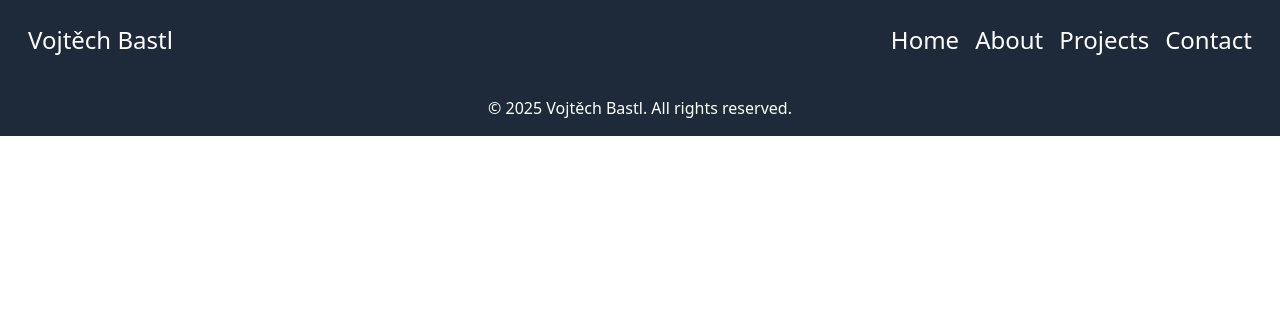
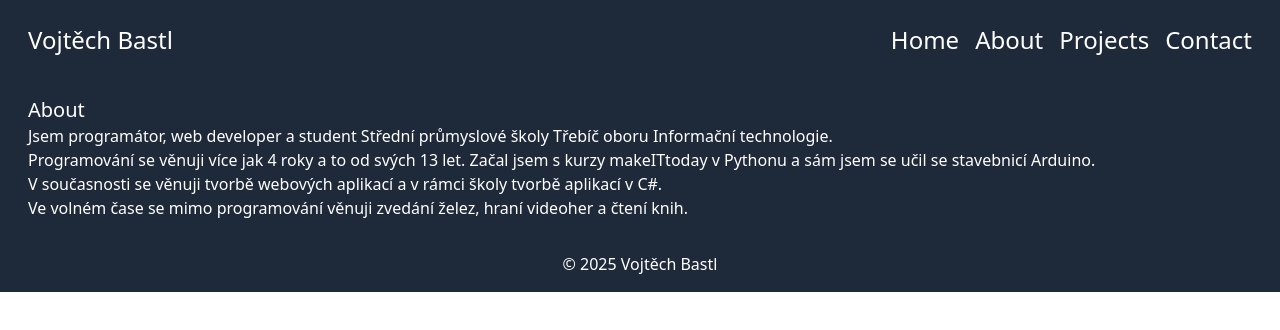
Before and after one commit to V0jta1234/portfolioPage, a React (Vite) app: page / in a window 1280 px wide. Shown: the top 330 px of the page. Built offline with nearby package versions, Linux system fonts and the light colour scheme.

Commit message:
footer + about page

```diff
--- a/src/App.jsx
+++ b/src/App.jsx
@@ -1,9 +1,11 @@
 import NavBar from './components/NavBar';
 import Footer from './components/Footer';
+import Main from './components/Main';
 function App() {
   return (
     <div className="App">
       <NavBar />
+      <Main />
       <Footer />
     </div>
   )
--- a/src/components/Footer.jsx
+++ b/src/components/Footer.jsx
@@ -1,7 +1,7 @@
 function Footer() {
     return (
         <footer className="bg-gray-800 text-white p-4 text-center">
-            <p>&copy; 2025 Vojtěch Bastl. All rights reserved.</p>
+            <p>&copy; 2025 Vojtěch Bastl</p>
         </footer>
     )
 }
--- /dev/null
+++ b/src/components/Main.jsx
@@ -0,0 +1,10 @@
+import About from './main/About'
+function Main() {
+    return (
+        <section id="about">
+            <About />
+        </section>
+    )
+}
+
+export default Main
--- /dev/null
+++ b/src/components/main/About.jsx
@@ -0,0 +1,15 @@
+function About() {
+    return(
+        <div className="bg-gray-800 p-4 text-white text">
+            <div className="mx-3">
+                <h1 className="text-xl">About</h1>
+                <p>Jsem programátor, web developer a student Střední průmyslové školy Třebíč oboru Informační technologie.</p>
+                <p>Programování se věnuji více jak 4 roky a to od svých 13 let. Začal jsem s kurzy <a class="a" href="https://makeittoday.cz/">makeITtoday</a> v Pythonu a sám jsem se učil se stavebnicí Arduino.</p>
+                <p>V současnosti se věnuji tvorbě webových aplikací a v rámci školy tvorbě aplikací v C#.</p>
+                <p>Ve volném čase se mimo programování věnuji zvedání želez, hraní videoher a čtení knih.</p>
+            </div>
+        </div>
+    )
+}
+
+export default About
```
